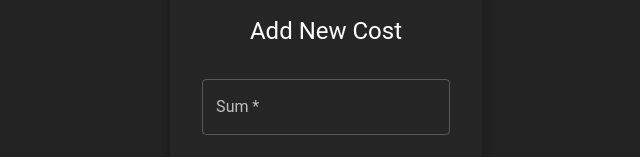
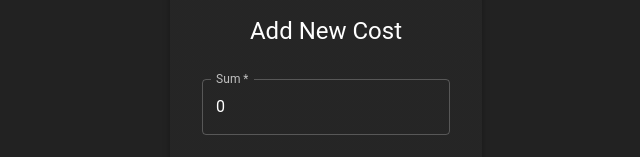
Before and after one commit to tomernegad/Final_Project_frontend, a React (Vite) app: page / in a window 1280 px wide. Shown: the part 194-351 px from the top of the page, without its empty margins (314-954 px from the left). Built offline with nearby package versions, Linux system fonts and the light colour scheme.

Commit message:
Changed sum type

```diff
--- a/src/components/cost-form.jsx
+++ b/src/components/cost-form.jsx
@@ -24,7 +24,7 @@ import {
  */
 function CostForm() {
     // State variables for form inputs and alert
-    const [sum, setSum] = useState('');
+    const [sum, setSum] = useState(0);
     const [category, setCategory] = useState('');
     const [description, setDescription] = useState('');
     const [date, setDate] = useState('');
@@ -35,7 +35,7 @@ function CostForm() {
         event.preventDefault();
         await addCost({sum, category, description, date});
         // Reset form fields
-        setSum('');
+        setSum(0);
         setCategory('');
         setDescription('');
         setDate('');
```
